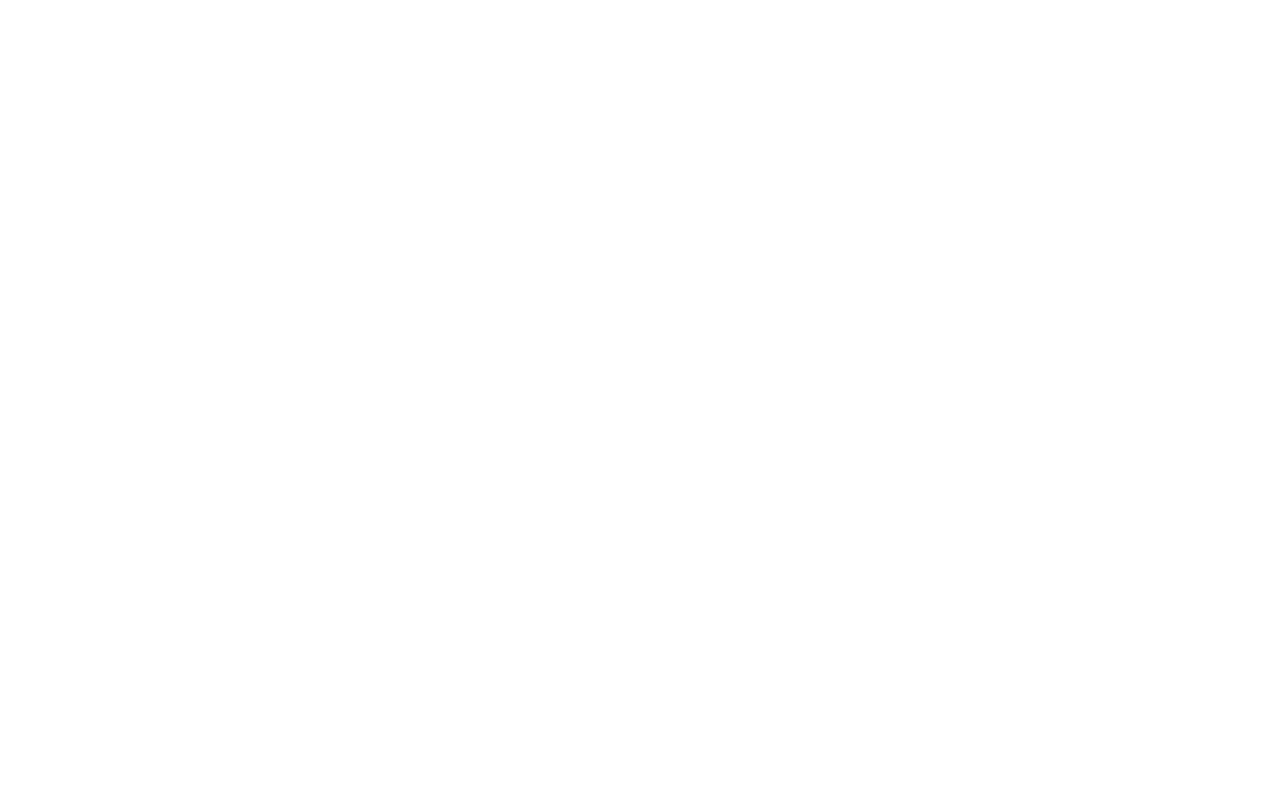
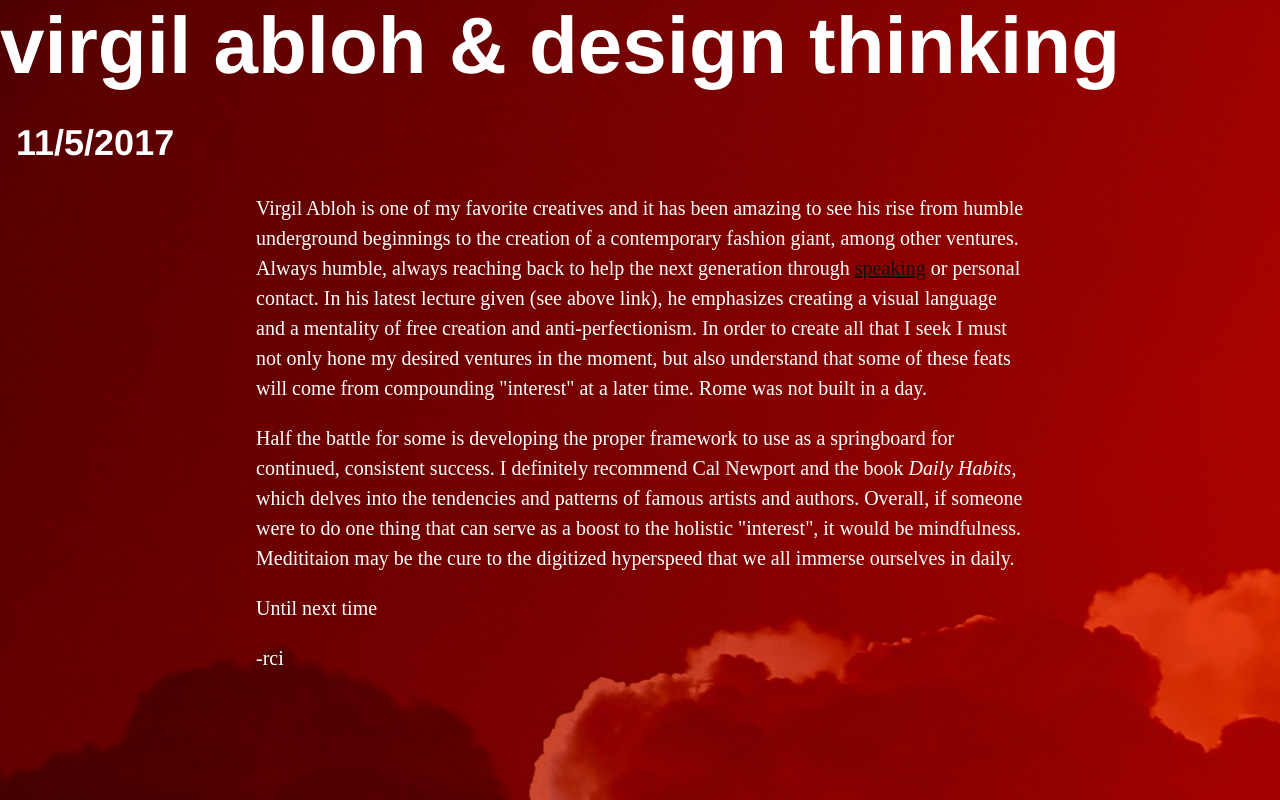
Before and after one commit to ryancirish/ryanc.irish, a Nuxt app: page /b/virgil in a window 1280 px wide. Before the commit this address had no page. Built offline with nearby package versions, Linux system fonts and the light colour scheme.

Commit message:
virgil article

```diff
--- /dev/null
+++ b/pages/b/virgil.vue
@@ -0,0 +1,75 @@
+<template>
+	<div id="entry" class="">
+
+		<aside class="titleCard">
+			<h1 class="f-subheadline helvetica white mv0"> virgil abloh & design thinking </h1>
+			<div class="ml3">
+				<h2 class="f2 helvetica white">11/5/2017</h2>
+				<h3 class="f3 helvetica white"></h3>
+			</div>
+		</aside>
+
+		<main id="copy" class="f4 center white lh-copy">
+
+			<p>Virgil Abloh is one of my favorite creatives and it has been amazing to see his rise from humble underground beginnings to the creation of a contemporary fashion giant, among other ventures. Always humble, always reaching back to help the next generation through <a href="https://www.youtube.com/watch?v=biFlrzTJets">speaking</a> or personal contact. In his latest lecture given (see above link), he emphasizes creating a visual language and a mentality of free creation and anti-perfectionism. In order to create all that I seek I must not only hone my desired ventures in the moment, but also understand that some of these feats will come from compounding "interest" at a later time. Rome was not built in a day.</p>
+
+			<p>Half the battle for some is developing the proper framework to use as a springboard for continued, consistent success. I definitely recommend Cal Newport and the book <i>Daily Habits</i>, which delves into the tendencies and patterns of famous artists and authors. Overall, if someone were to do one thing that can serve as a boost to the holistic "interest", it would be mindfulness. Medititaion may be the cure to the digitized hyperspeed that we all immerse ourselves in daily. </p>
+
+			<p>Until next time</p>
+
+			<p style="margin-bottom:0px;">-rci</p>
+		</main>
+
+	</div>
+
+</template>
+
+<script></script>
+
+<style>
+
+	#entry {
+		min-height: 100vh;
+		background-image: url('/sky.jpg');
+		background-repeat: repeat-y;
+		background-size:
+
+	}
+
+	#copy {
+		filter: grayscale(1);
+	}
+
+	.measure-wide {
+		max-width: 54rem;
+	}
+
+	main {
+
+
+	}
+
+
+@media (max-width: 850px) {
+  /* styles */
+  main {
+  	max-width: 24rem
+  }
+
+  #entry {
+
+  }
+}
+
+@media (min-width: 850px) {
+  /* styles */
+  main {
+  	max-width: 48rem
+  }
+}
+
+
+
+
+
+</style>
--- a/pages/blog.vue
+++ b/pages/blog.vue
@@ -9,6 +9,18 @@
 			<h3 class="helvetica white">10/8/17</h3>
 			<a class="f4 fw6 db white link hover-hot-pink helvetica" href="/b/helloworld"> hello world </a>
 			<p class="white ml2">welcome to my humble abode</p>
+		</article>
+
+		<article class="block mb5 ml4">
+			<h3 class="helvetica white">11/4/17</h3>
+			<a class="f4 fw6 db white link hover-hot-pink helvetica" href="/b/new"> misc. </a>
+			<p class="white ml2">misc ness</p>
+		</article>
+
+		<article class="block mb5 ml4">
+			<h3 class="helvetica white">11/5/17</h3>
+			<a class="f4 fw6 db white link hover-hot-pink helvetica" href="/b/virgil"> virgil & design thinking </a>
+			<p class="white ml2">just do it (tm)</p>
 		</article>
 
 
```
